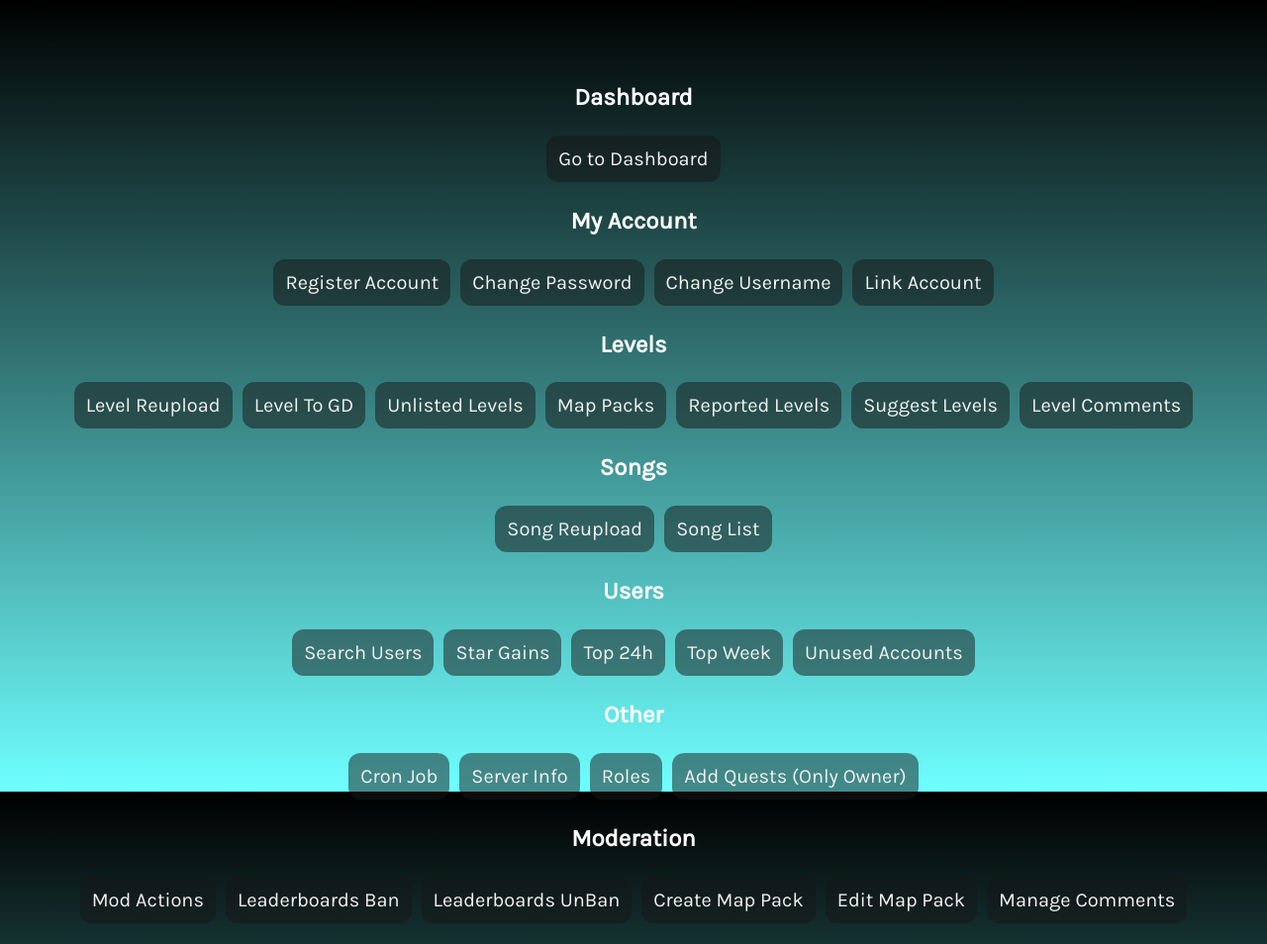
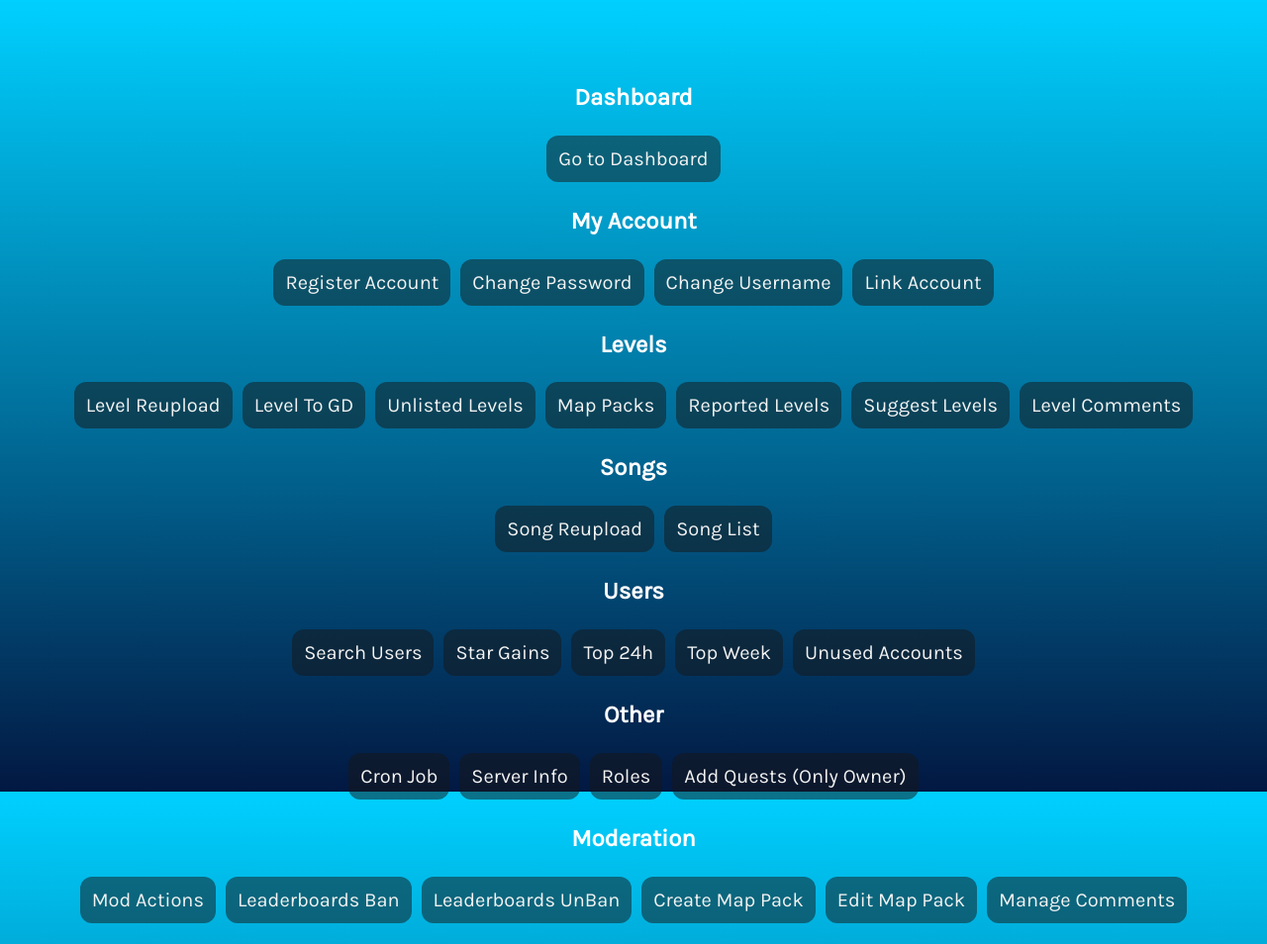
Before and after one commit to Joxlyn/GDPS-Updates, a PHP site: page /index.php in a window 1280 px wide. Shown: the whole page at 99% size. Run offline with PHP 8.4, Linux system fonts and the light colour scheme.

Commit message:
style.css has been updated to a friendlier design

```diff
--- a/tools/style.css
+++ b/tools/style.css
@@ -51,7 +51,7 @@ path:hover
 }
 body
 {
-	background: linear-gradient(to bottom, #000000 0%, #6fffff 100%);
+	background: linear-gradient(to bottom, #00d0ff 0%, #021842 100%);
 	background-attachment: fixed;
 }
 
```
